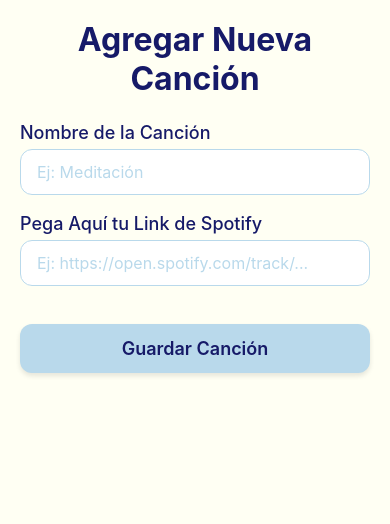
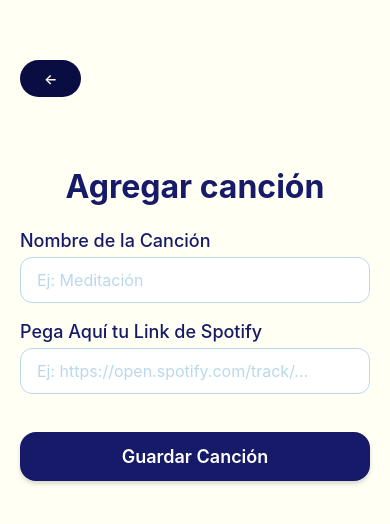
Before and after one commit to FranciscoSaro23/SERENA-PF, a React Native app in the folder SERENA/: screen /AgregarCancionScreen in a window 390 px wide. Shown: the top 524 px of the page. Built offline with nearby package versions, Linux system fonts and the light colour scheme; no server answers; the database is empty.

Commit message:
conexxxxion wacho

```diff
--- a/SERENA/App.js
+++ b/SERENA/App.js
@@ -1,6 +1,7 @@
 import React from 'react';
 import { NavigationContainer } from '@react-navigation/native';
 import { createNativeStackNavigator } from '@react-navigation/native-stack';
+import { createBottomTabNavigator } from '@react-navigation/bottom-tabs';
 import PredeterminadosScreen from './src/screens/ModosPredeterminados';
 import PersonalizarScreen from './src/screens/ModoPersonalizableScreen';
 import AgregarCancionScreen from './src/screens/AgregarCancionScreen';
@@ -9,8 +10,10 @@ import LoginScreen from './src/screens/LoginScreen';
 import ConfiguracionScreen from './src/screens/ConfiguracionScreen';
 import RegisterScreen from './src/screens/RegisterScreen';
 import PerfilScreen from './src/screens/PerfilScreen';
+import AyudaScreen from './src/screens/AyudaScreen';
 
 const Stack = createNativeStackNavigator();
+const Tab = createBottomTabNavigator();
 
 function MainTabs() {
   return (
@@ -56,6 +59,14 @@ function MainTabs() {
           headerLeft: () => null,
         }}
       />
+      <Tab.Screen
+        name="Ayuda"
+        component={AyudaScreen}
+        options={{
+          headerTitle: 'Ayuda',
+          headerLeft: () => null,
+        }}
+      />
     </Tab.Navigator>
   );
 }
@@ -64,7 +75,7 @@ export default function App() {
   return (
     <NavigationContainer>
       <Stack.Navigator screenOptions={{
-          headerShown: false,            // 👈 oculta el header en todas
+          headerShown: false,
         }}>
       <Stack.Screen name="ModosPredeterminadosScreen" component={PredeterminadosScreen} options={{ headerTitle: '', headerBackTitleVisible: false, headerLeft: null }}/>
         <Stack.Screen name="ModoPersonalizableScreen" component={PersonalizarScreen} options={{ headerTitle: '', headerBackTitleVisible: false, headerLeft: null }}/>
@@ -74,6 +85,7 @@ export default function App() {
         <Stack.Screen name="RegisterScreen" component={RegisterScreen} options={{ headerTitle: '', headerBackTitleVisible: false, headerLeft: null }}/>
         <Stack.Screen name="ConfiguracionScreen" component={ConfiguracionScreen} options={{ headerTitle: '', headerBackTitleVisible: false, headerLeft: null }}/>
         <Stack.Screen name="PerfilScreen" component={PerfilScreen} options={{ headerTitle: '', headerBackTitleVisible: false, headerLeft: null }}/>
+        <Stack.Screen name="AyudaScreen" component={AyudaScreen} options={{ headerTitle: '', headerBackTitleVisible: false, headerLeft: null }}/>
       </Stack.Navigator>
     </NavigationContainer>
   );
--- a/SERENA/package.json
+++ b/SERENA/package.json
@@ -17,7 +17,7 @@
     "@react-navigation/native": "^7.1.17",
     "@react-navigation/native-stack": "^7.3.26",
     "@supabase/supabase-js": "^2.57.4",
-    "expo": "^54.0.10",
+    "expo": "^54.0.12",
     "expo-bluetooth": "^0.0.0",
     "expo-constants": "^17.1.6",
     "expo-status-bar": "~2.2.3",
--- a/SERENA/src/screens/AgregarCancionScreen.js
+++ b/SERENA/src/screens/AgregarCancionScreen.js
@@ -2,6 +2,7 @@ import React, { useState, useEffect } from 'react';
 import { View, TextInput, Text, StyleSheet, Alert, ActivityIndicator, Image, ScrollView, Pressable } from 'react-native';
 import { supabase } from '../services/supabaseClient';
 import { useNavigation } from '@react-navigation/native';
+import { commonStyles } from '../styles/ModoStyles';
 
 export default function AgregarCancionScreen() {
   const navigation = useNavigation();
@@ -80,7 +81,13 @@ export default function AgregarCancionScreen() {
   return (
     <View style={styles.screenContainer}>
       <ScrollView contentContainerStyle={styles.scrollContent}>
-        <Text style={styles.title}>Agregar Nueva Canción</Text>
+        <Pressable
+          onPress={() => navigation.goBack()}
+          style={[commonStyles.nuevaCancionBtn, { marginTop: 40, marginBottom: 20 }]}
+        >
+          <Text style={commonStyles.nuevaCancionText}>←</Text>
+        </Pressable>
+        <Text style={styles.title}>Agregar canción</Text>
 
         <Text style={styles.label}>Nombre de la Canción</Text>
         <TextInput
@@ -108,12 +115,12 @@ export default function AgregarCancionScreen() {
 
         <Pressable
           style={({ pressed }) => [
-            styles.botonGuardar,
+            commonStyles.botonGuardar,
             pressed && { opacity: 0.8 }
           ]}
           onPress={guardarCancion}
         >
-          <Text style={styles.textoBoton}>Guardar Canción</Text>
+          <Text style={commonStyles.textoBotonGuardar}>Guardar Canción</Text>
         </Pressable>
 
         {!!mensaje && <Text style={styles.message}>{mensaje}</Text>}
@@ -145,6 +152,7 @@ const styles = StyleSheet.create({
     color: '#161A68',
     textAlign: 'center',
     marginBottom: 24,
+    marginTop: 50,
   },
 
   // Labels
@@ -202,25 +210,4 @@ const styles = StyleSheet.create({
     shadowRadius: 6,
     elevation: 6,
   },
-
-  // Botón Guardar
-  botonGuardar: {
-    backgroundColor: '#B9D9EB',   // celeste
-    borderRadius: 12,
-    paddingVertical: 14,
-    paddingHorizontal: 24,
-    marginBottom: 20,
-    marginTop: 20,
-    alignItems: 'center',
-    shadowColor: '#000',
-    shadowOffset: { width: 0, height: 3 },
-    shadowOpacity: 0.1,
-    shadowRadius: 5,
-    elevation: 4,
-  },
-  textoBoton: {
-    color: '#161A68',  // azul oscuro
-    fontSize: 18,
-    fontWeight: '600',
-  },
 });
--- /dev/null
+++ b/SERENA/src/screens/AyudaScreen.js
@@ -0,0 +1,43 @@
+import React from 'react';
+import { View, Text, ScrollView, StyleSheet } from 'react-native';
+import NavBar from '../shared/Navbar';
+
+export default function AyudaScreen() {
+  return (
+    <View style={styles.wrapper}>
+      <ScrollView contentContainerStyle={styles.container}>
+        <Text style={styles.titulo}>
+            ¿Tienes dudas sobre Serena?
+        </Text>
+        <Text style={styles.subtitulo}> Una app pensada para ayudar a niños dentro del espectro autista a relajarse y conectarse con calma. </Text>
+      </ScrollView>
+      <NavBar />
+    </View>
+  );
+}
+
+const styles = StyleSheet.create({
+  wrapper: {
+    flex: 1,
+    backgroundColor: '#B9D9EB', // celeste
+  },
+  container: {
+    flexGrow: 1,
+    justifyContent: 'center',
+    alignItems: 'center',
+    padding: 20,
+  },
+  titulo: {
+    fontSize: 24,
+    fontWeight: 'bold',
+    color: '#0A0D41',
+    textAlign: 'center',
+    marginBottom: 20,
+  },
+  subtitulo: {
+    fontSize: 16,
+    color: '#0A0D41',
+    textAlign: 'center',
+    lineHeight: 24,
+  },
+});
--- a/SERENA/src/screens/InicioScreen.js
+++ b/SERENA/src/screens/InicioScreen.js
@@ -19,7 +19,7 @@ export default function InicioScreen({ navigation }) {
         </Text>
 
         <TouchableOpacity style={styles.boton} onPress={emailUsername ? handleEmpezar : undefined}>
-          <Text style={styles.botonTexto}>{emailUsername ? 'EMPEZAR ACTIVIDAD' : 'EMPEZAR'}</Text>
+          <Text style={styles.botonTexto}>{emailUsername ? 'VER TUTORIAL' : 'EMPEZAR'}</Text>
         </TouchableOpacity>
 
         <Text style={styles.subtitulo} >
--- a/SERENA/src/screens/ModoPersonalizableScreen.js
+++ b/SERENA/src/screens/ModoPersonalizableScreen.js
@@ -256,6 +256,11 @@ export default function PersonalizableScreen() {
   return (
     <View style={commonStyles.screenContainer}>
       <ScrollView contentContainerStyle={commonStyles.scrollContent}>
+      <TouchableOpacity
+          onPress={() => navigation.navigate('ModosPredeterminadosScreen')}
+          style={[commonStyles.nuevaCancionBtn, { marginTop: 40 }]}>
+          <Text style={commonStyles.nuevaCancionText}>←</Text>
+        </TouchableOpacity>
         <Text style={commonStyles.title}>
           {presetModeId && presetModeId !== 'custom' ? 'Editar Modo' : 'Personalizar Modo'}
         </Text>
@@ -313,11 +318,13 @@ export default function PersonalizableScreen() {
           </View>
         ) : null}
 
-        <TouchableOpacity
-          onPress={() => navigation.navigate('AgregarCancionScreen')}
-          style={commonStyles.nuevaCancionBtn}>
-          <Text style={commonStyles.nuevaCancionText}>+ Agregar canción</Text>
-        </TouchableOpacity>
+        {esEditable && (
+          <TouchableOpacity
+            onPress={() => navigation.navigate('AgregarCancionScreen')}
+            style={commonStyles.nuevaCancionBtn}>
+            <Text style={commonStyles.nuevaCancionText}>+ Agregar canción</Text>
+          </TouchableOpacity>
+        )}
 
         <Text style={commonStyles.label}>Color de la luz</Text>
         <Text style={commonStyles.colorDisplay}>R:{rgb1} G:{rgb2} B:{rgb3}</Text>
@@ -350,7 +357,7 @@ export default function PersonalizableScreen() {
             onPress={guardarModo}
             style={({ pressed }) => [
               commonStyles.botonGuardar,
-              { opacity: modoGuardado ? 0.4 : 1 },
+              { marginBottom: 0 },
               pressed && { opacity: 0.6 }
             ]}
           >
@@ -360,15 +367,17 @@ export default function PersonalizableScreen() {
           </Pressable>
         )}
 
-        {/* <Pressable
+        <Pressable
           onPress={enviarADispositivo}
           disabled={!modoGuardado}
           style={({ pressed }) => [
-            commonStyles.botonEnviar,
+            commonStyles.botonGuardar,
+            { marginTop: 10 },
+            pressed && { opacity: 0.6 }
           ]}
         >
-           */}<Text style={commonStyles.textoBoton}> Enviar a dispositivo </Text>
-        {/* </Pressable> */}
+          <Text style={commonStyles.textoBotonGuardar}> Enviar a dispositivo </Text>
+        </Pressable>
 
         {mensaje ? (
           <Text style={[
--- a/SERENA/src/screens/PerfilScreen.js
+++ b/SERENA/src/screens/PerfilScreen.js
@@ -79,9 +79,9 @@ const styles = StyleSheet.create({
     marginTop: 50,
   },
   avatar: {
-    width: 100,
-    height: 100,
-    borderRadius: 50,
+    width: 200,
+    height: 200,
+    borderRadius: 100,
     marginBottom: 12,
   },
   userName: {
@@ -127,6 +127,6 @@ const styles = StyleSheet.create({
   arrow: {
     fontSize: 16,
     color: '#161A68',
-    fontWeight: '600',
+    fontWeight: '1000',
   },
 });
--- a/SERENA/src/shared/Navbar.js
+++ b/SERENA/src/shared/Navbar.js
@@ -66,7 +66,7 @@ export default function NavBar() {
 
       <View style={styles.sideButtons}>
         <TouchableOpacity onPress={() => navigation.navigate('AyudaScreen')}>
-          <Ionicons name="notifications-outline" size={37} color="#0A0D41" />
+          <Ionicons name="help-circle-outline" size={37} color="#0A0D41" />
         </TouchableOpacity>
 
         <TouchableOpacity onPress={handleLoginPress}>
--- a/SERENA/src/styles/ModoStyles.js
+++ b/SERENA/src/styles/ModoStyles.js
@@ -42,6 +42,7 @@ export const commonStyles = StyleSheet.create({
     color: "#161A68",
     textAlign: "center",
     marginBottom: 24,
+    marginTop: 10,
   },
 
   // LABELS
@@ -97,6 +98,7 @@ export const commonStyles = StyleSheet.create({
     color: "#FFFFFF",
     fontSize: 18,
     fontWeight: "600",
+    alignItems: 'flex-start',
   },
   botonEnviar: {
     backgroundColor: "#E0F7FA",
@@ -117,7 +119,7 @@ export const commonStyles = StyleSheet.create({
     paddingVertical: 10,
     paddingHorizontal: 24,
     borderRadius: 30,
-    alignSelf: "center",
+    alignSelf: "flex-start",
     marginBottom: 24,
   },
   nuevaCancionText: {
```
Also changed, not shown: 2 other files (tests, documents, lock files or other folders).
